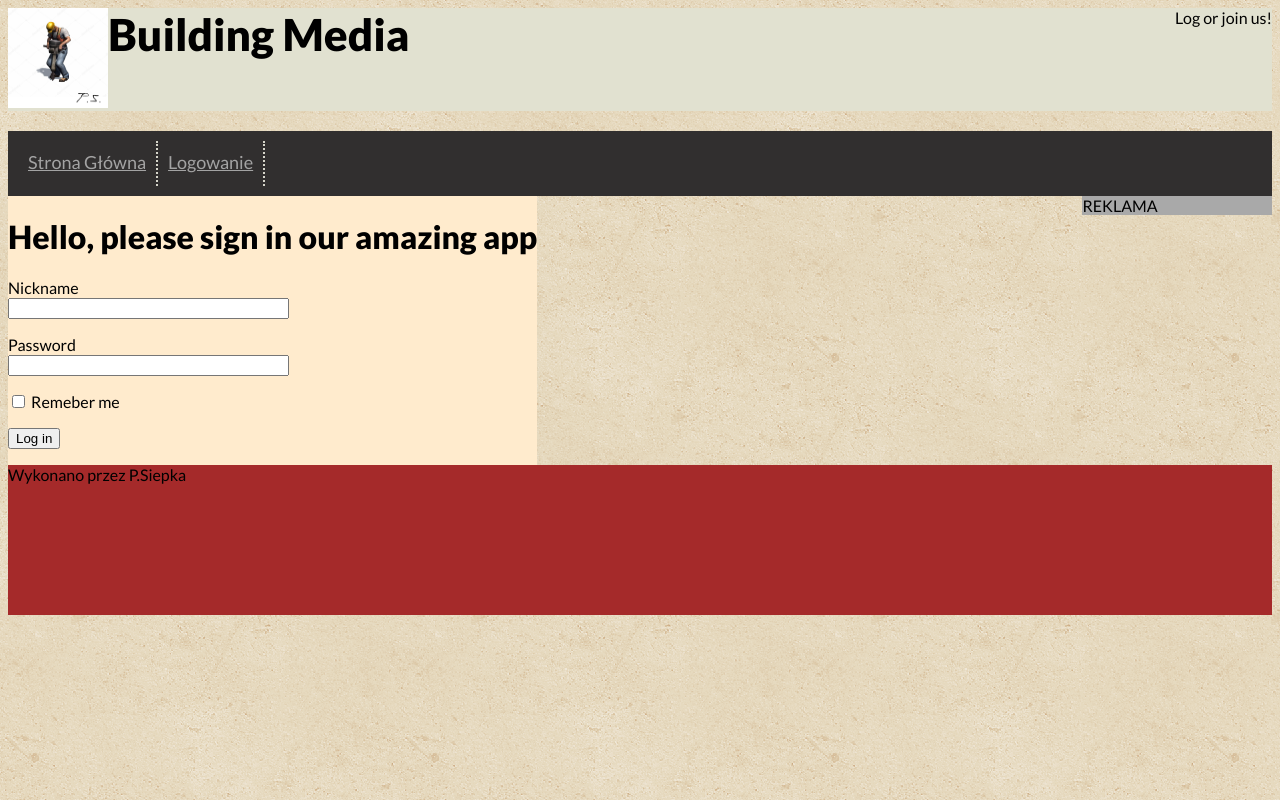
After one commit to psiepka/Bulding-Control-App, a Flask app: page /login in a window 1280 px wide. The commit adds this page. Run offline with Flask 2, Linux system fonts and the light colour scheme; parts of the project's set-up code (start-up, migrations or seed data) failed here and were passed over.

Commit message:
Fourth commit i hope i type this good

```diff
--- a/app/__init__.py
+++ b/app/__init__.py
@@ -1,7 +1,12 @@
 from flask import Flask
 from config import Config
+from flask_sqlalchemy import SQLAlchemy
+from flask_migrate import Migrate
 
 app = Flask(__name__)
 app.config.from_object(Config)
+db = SQLAlchemy(app)
+migrate = Migrate(app, db)
+
 
 from app import routes
--- a/app/forms.py
+++ b/app/forms.py
@@ -3,23 +3,24 @@ from wtforms import StringField, RadioField, IntegerField, PasswordField, Boolea
 from wtforms.validators import DataRequired, Email
 
 
-class Registration(FlaskForm):
+class RegistrationForm(FlaskForm):
     '''
     This is registraton form where we must type our nickname, name, surname,
     '''
-    nickname = StringField('Nickname', validators=['DataRequired'])
-    name = StringField('Name', validators=['DataRequired'])
-    surname = StringField('Surname', validators=['DataRequired'])
-    position = RadioField('Position', validators=['DataRequired'], choices=[('value','build'), ('value_2','office')])
-    email = StringField('Email', validators=['DataRequired','Email'])
-    phone = IntegerField('Phone number', validators=['DataRequired'])
+    nickname = StringField('Nickname', validators=[DataRequired()])
+    name = StringField('Name', validators=[DataRequired()])
+    surname = StringField('Surname', validators=[DataRequired()])
+    position = RadioField('Position', validators=[DataRequired()], choices=[('value','build'), ('value_2','office')])
+    email = StringField('Email', validators=[DataRequired(),'Email'])
+    phone = IntegerField('Phone number', validators=[DataRequired()])
+    submit = SubmitField('Register in')
 
 
-class Login(FlaskForm):
+class LoginForm(FlaskForm):
     """
     This is login form where we must type our nickname
     """
-    nickname = StringField('Nickname', validators=['DataRequired'])
-    nickname = PasswordField('Password', validators=['DataRequired'])
+    nickname = StringField('Nickname', validators=[DataRequired()])
+    password = PasswordField('Password', validators=[DataRequired()])
     remeber_me = BooleanField('Remeber me')
     submit = SubmitField('Log in')
--- a/app/routes.py
+++ b/app/routes.py
@@ -1,7 +1,23 @@
 from app import app
-from flask import render_template
+from flask import render_template, flash, redirect, url_for
+from app.forms import LoginForm, RegistrationForm
 
 @app.route('/')
 def index():
     user = {'username':'Patryk'}
     return render_template('index.html', user=user, title='HomePage')
+
+
+@app.route('/login', methods=['GET','POST'])
+def login():
+    form = LoginForm()
+    if form.validate_on_submit():
+        flash('Congrats now you are logged as {}, remeber me={}'.format(form.nickname.data, form.remeber_me.data))
+        return redirect(url_for('index'))
+    return render_template('login.html', form=form, title='Log in' )
+
+
+@app.route('/registration')
+def registration():
+    form = RegistrationForm()
+    return render_template('registration.html', form=form, title='Register in ')
--- a/app/static/css/main.css
+++ b/app/static/css/main.css
@@ -1,31 +1,58 @@
 body
 {
-    background-image: url(../img/vintage-concrete.png)
+    background-image: url(../img/vintage-concrete.png);
+    font-family: 'Lato', sans-serif;
 }
-
+.option a{
+    color: #c0c0c0
+}
 .header
 {
     margin: auto;
     background-color:#e1e1d0;
-    font-style: italic;
     text-align: center;
 }
 .header .page-logo{
     float: left;
 }
 .header .page-name{
+    font-weight: 900;
+    font-size: 44px;
     float: left;
 }
 .header .user-data{
     float: right;
 }
 .navigation{
-    background-color: azure;
-    height: 150px;
-    clear: both;
+    background-color: #312f2f;
+    margin-top: 20px;
+    color: #ffffff;
+    padding: 10px
+}
+.navigation .option{
+    float: left;
+    min-width: 50px;
+    font-size: 18px;
+    height: 25px;
+    padding: 10px;
+    border-right: 2px dotted #fffff1;
+    opacity: 0.8;
+}
+.navigation .option:hover{
+    background-color: #000000;
+    cursor: context-menu
+}
+.navigation .option:visited{
+    background-color: #000000;
+    cursor: context-menu;
+}
+.navigation .option:active{
+    background-color: #000000;
+    cursor: context-menu;
+    color: white;
 }
 .content{
-    background-color: burlywood;
+    background-color: blanchedalmond;
     float: left;
 }
 .banner{
--- a/app/templates/base.html
+++ b/app/templates/base.html
@@ -7,6 +7,7 @@
     <title>{{title}} - BudApp</title>
     <meta name="viewport" content="width=device-width, initial-scale=1">
     <link rel="stylesheet" type="text/css" media="screen" href="../static/css/main.css" />
+    <link href="https://fonts.googleapis.com/css?family=Lato:400,900&amp;subset=latin-ext" rel="stylesheet">
 </head>
 <body>
     <div class="header">
@@ -19,16 +20,23 @@
             Log or join us!
             {% endif %}
         </div>
+        <div style="clear: both;"></div>
     </div>
     <div class="navigation">
-        <div class="menu">
-            <ul>
-                <li>Strona Główna</li>
-                <li>Obserwowani</li>
-                <li>Inne</li>
-            </ul>
-        </div>
+        <div class="option"><a href="{{ url_for('index') }}">Strona Główna</a></a></div>
+        <div class="option"><a href="{{ url_for('login') }}">Logowanie</a></div>
+        <div style="clear:both"></div>
+    </div>
     <div class='content'>
+        {% with messeges = get_flashed_messages() %}
+        {% if messeges %}
+        <ul>
+            {% for messege in messeges %}
+            <li>{{ messege }}</li>
+            {% endfor %}
+        </ul>
+        {% endif %}
+        {% endwith %}
         {% block content %}{% endblock %}
     </div>
     <div class='banner'>
--- /dev/null
+++ b/app/templates/login.html
@@ -0,0 +1,29 @@
+{% extends 'base.html' %}
+
+{% block content %}
+
+<h1>Hello, please sign in our amazing app</h1>
+<form action="" method="POST" novalidate>
+    {{ form.hidden_tag() }}
+    <p>
+        {{ form.nickname.label }} <br>
+        {{ form.nickname(size=32) }}
+        {% for error in form.nickname.errors %} <br>
+        <span style='color:red;'>[{{ error }}]</span>
+        {% endfor %}
+    </p>
+    <p>
+        {{ form.password.label }} <br>
+        {{ form.password(size=32) }} <br>
+        {% for error in form.password.errors %}
+        <span style='color:red;'>[{{ error }}]</span>
+        {% endfor %}
+    </p>
+    <p>
+        {{ form.remeber_me }} {{ form.remeber_me.label }}
+    </p>
+    <p> {{ form.submit() }} </p>
+</form>
+
+
+{% endblock %}
--- a/config.py
+++ b/config.py
@@ -1,4 +1,9 @@
 import os
+
+basedir = os.path.abspath(os.path.dirname(__file__))
 
 class Config(object):
     SECRET_KEY = os.environ.get('SECRET_KEY') or 'nigdy-nie-zgadniesz'
+    SQLALCHEMY_DATABASE_URI = os.environ.get('DATABASE_URI') or \
+    'sqlite:///' + os.path.join(basedir, 'app.db')
+    SQLALCHEMY_TRACK_MODIFICATIONS = False
```
Also changed, not shown: app/index.html (deleted, +0 -19 lines), app/templates/reqistration.html (added, +21 -0 lines), app/models.py (added).
